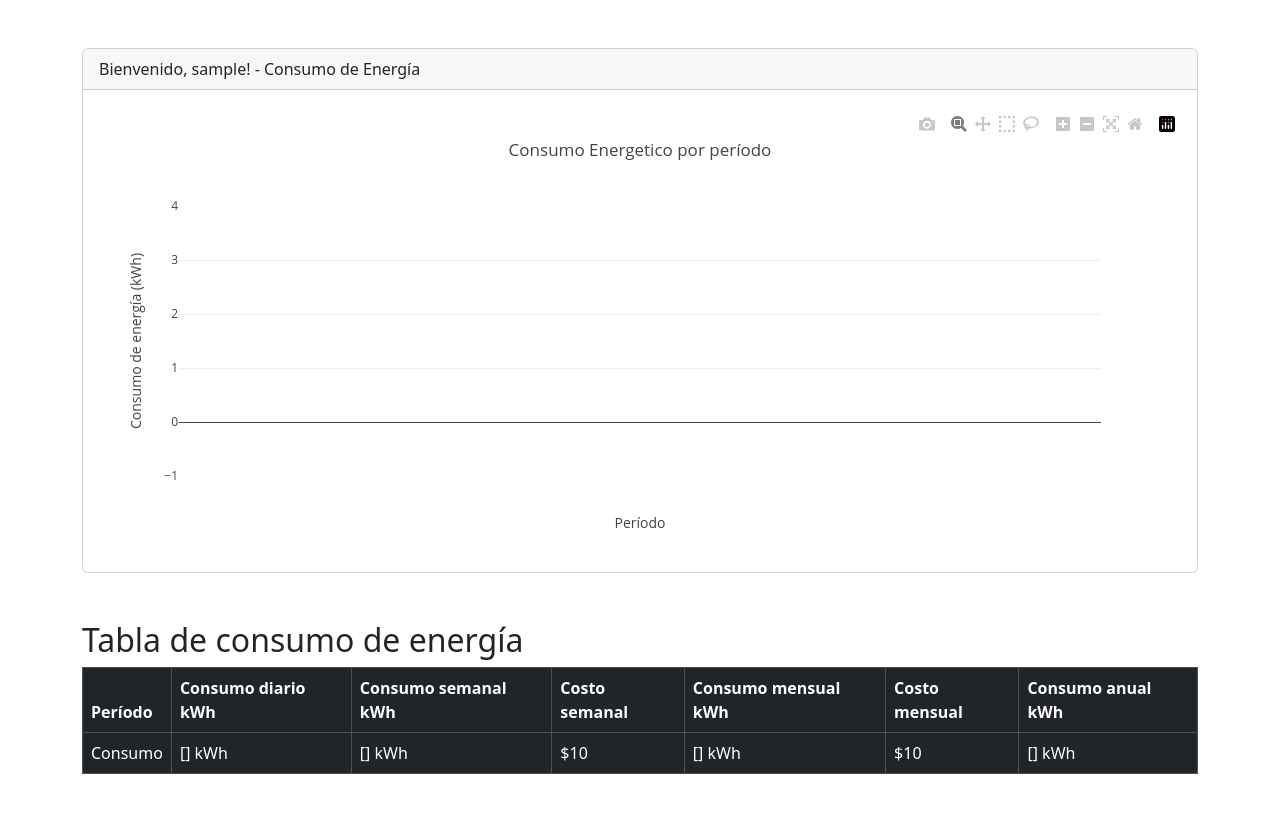
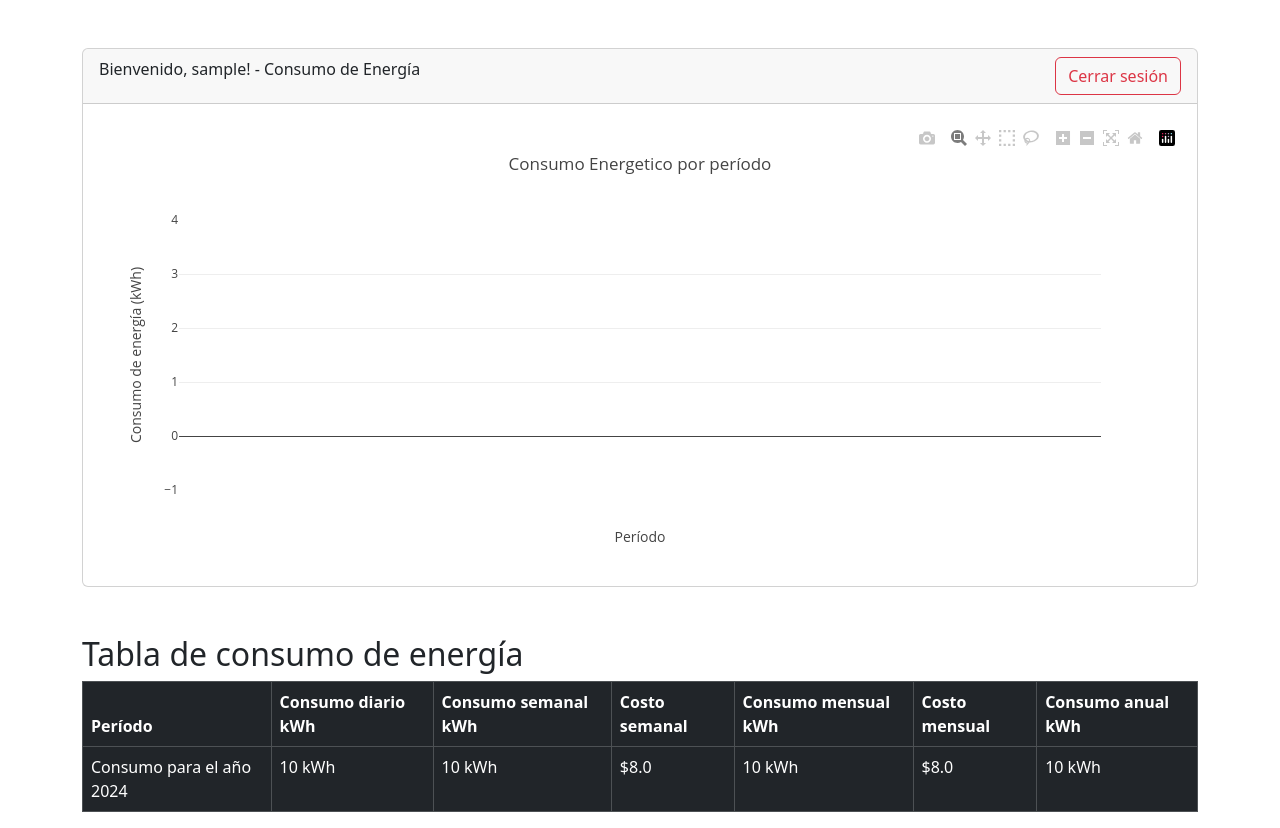
Before and after one commit to MoisesDavidRE/web_system, a Flask app: template templates/user_dashboard.html in a window 1280 px wide. Before the commit the page ends 774 px from the top, so only its background shows below. Run offline with Flask 3, Linux system fonts and the light colour scheme; the visitor is signed in with stand-in values (Sample User, id 1); the template is opened without the code that fills it: most values are stand-ins (such as "Sample title", 1, 10 or a date in 2020); some libraries are stand-ins or nearby versions.

Commit message:
Update user_dashboard.html

```diff
--- a/templates/user_dashboard.html
+++ b/templates/user_dashboard.html
@@ -20,6 +20,7 @@
                 <div class="card">
                     <div class="card-header">
                         Bienvenido, {{ session['username'] }}! - Consumo de Energía
+                        <button type="button" class="btn btn-outline-danger" id="cerrarSesion" style="float: right;">Cerrar sesión</button>
                     </div>
                     <div class="card-body">
                         <div id="energy-chart"></div>
@@ -47,14 +48,15 @@
                     <tbody>
                         {% set min_length = [consumption_data.daily|length, consumption_data.weekly|length, consumption_data.monthly|length, consumption_data.annual|length]|min %}
                         {% for i in range(min_length) %}
+                        {% set current_year = 2024 %}
                     <tr>
-                        <td>Consumo</td>
-                        <td>{{ consumption_data.daily[i] }} kWh</td>
-                        <td>{{ consumption_data.weekly[i] }} kWh</td>
-                        <td>${{ (consumption_data.weekly[i] * 0.80) | round(2) }}</td>
-                        <td>{{ consumption_data.monthly[i] }} kWh</td>
-                        <td>${{ (consumption_data.monthly[i] * 0.80) | round(2)}}</td>
-                        <td>{{ consumption_data.annual[i] }} kWh</td>
+                        <td>Consumo para el año {{ current_year - i }}</td>
+                        <td>{{ (consumption_data.annual[i] / 365) | round(2) }} kWh</td>
+                        <td>{{ (consumption_data.annual[i] / 52) | round(2) }} kWh</td>
+                        <td>${{ ((consumption_data.annual[i] / 52)*0.80) | round(2) }}</td>
+                        <td>{{ (consumption_data.annual[i] / 12) | round(2) }} kWh</td>
+                        <td>${{ ((consumption_data.annual[i] / 12)*0.80) | round(2)}}</td>
+                        <td>{{ consumption_data.annual[i] | round(2) }} kWh</td>
                     </tr>
                     {% endfor %}
                     </tbody>
@@ -111,6 +113,10 @@
         };
 
         Plotly.newPlot('energy-chart', data, layout);
+
+        document.getElementById("cerrarSesion").addEventListener("click", function() {
+            window.location.href = "{{ url_for('logout') }}";
+        });
     </script>
 
 </body>
```
